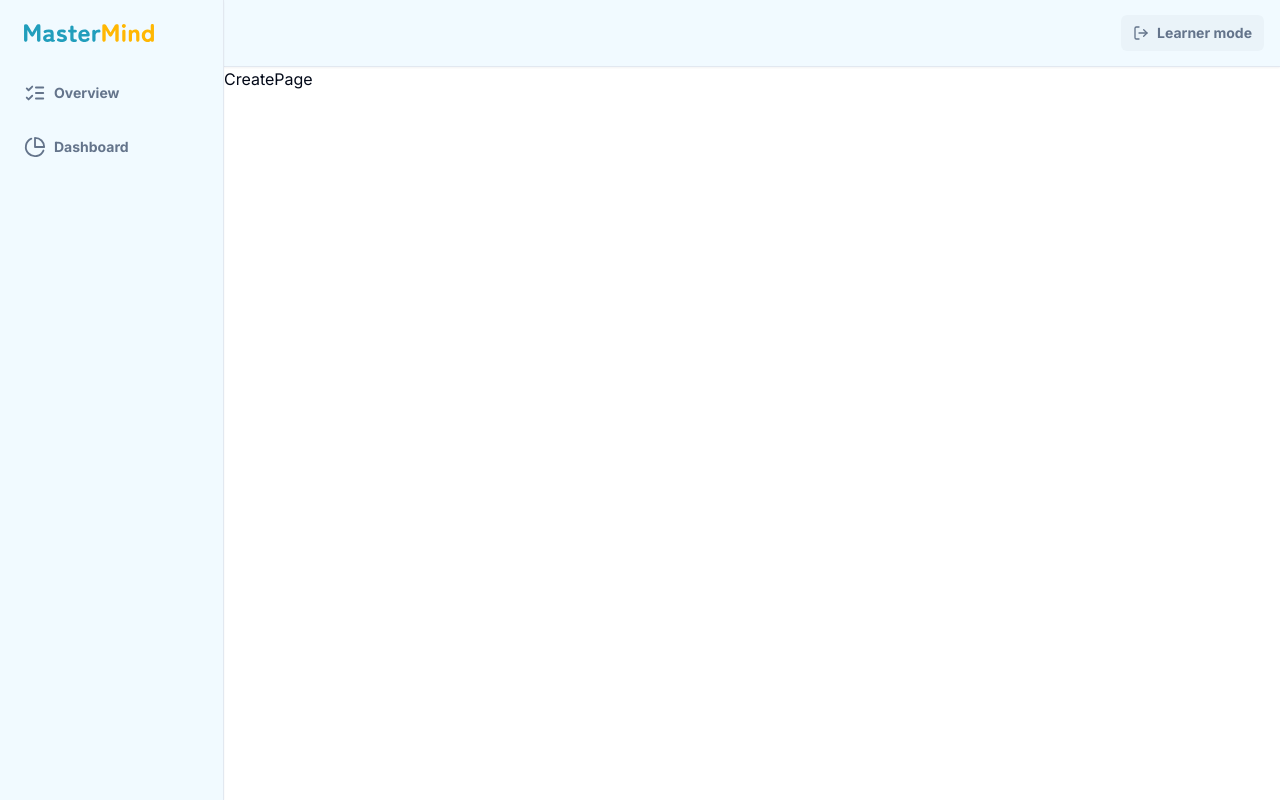
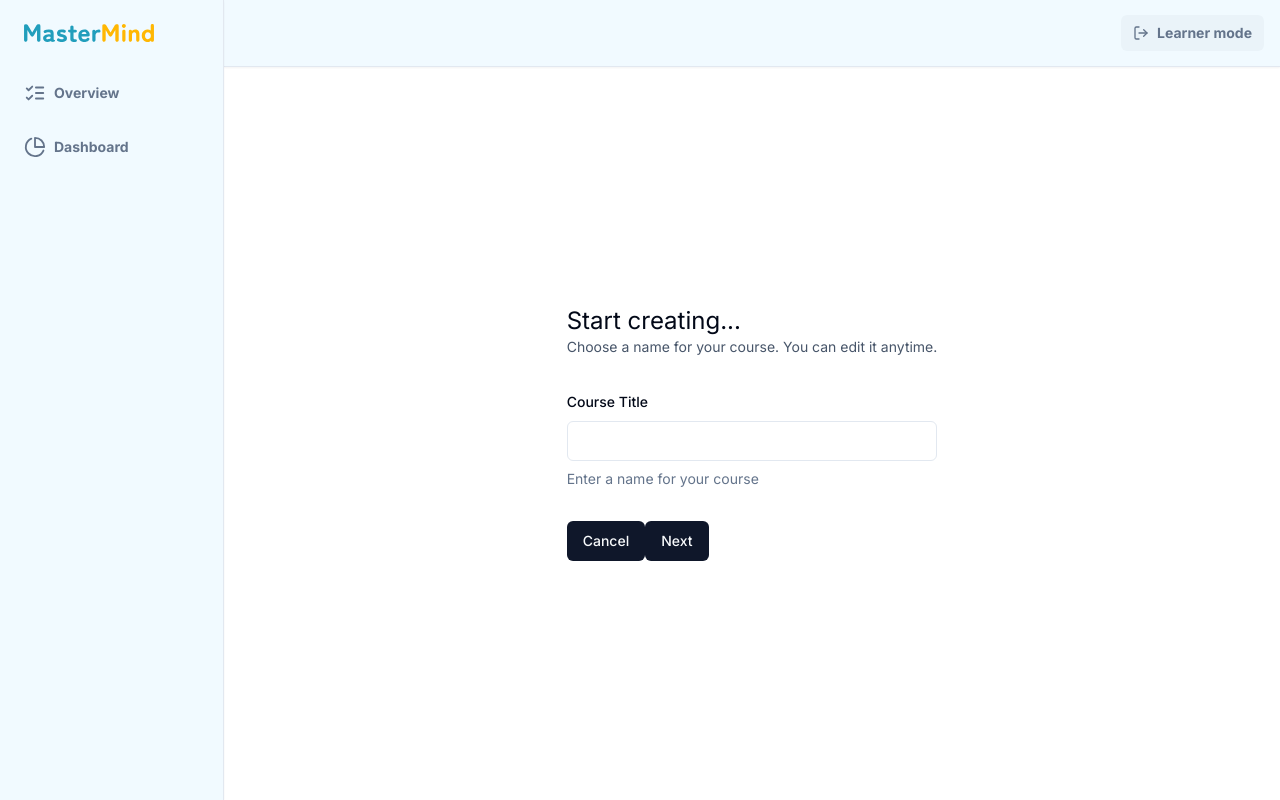
Before and after one commit to Sara-Ho99/master-mind, a Next.js app: page /creator/create in a window 1280 px wide. Built offline with nearby package versions, Linux system fonts and the light colour scheme.

Commit message:
feat: title, desc, and a basic form for create page

```diff
--- a/app/(mainpage)/(routes)/creator/create/page.tsx
+++ b/app/(mainpage)/(routes)/creator/create/page.tsx
@@ -1,4 +1,5 @@
 "use client";
+
 import * as z from "zod"; // zod for schema validation
 import axios from "axios";
 import { zodResolver } from "@hookform/resolvers/zod";
@@ -19,17 +20,68 @@ import {
 import { Button } from "@/components/ui/button";
 import { Input } from "@/components/ui/input";
 
+// Form validation
+const formSchema = z.object({
+  title: z.string().min(1, {
+    message: "Title is required",
+  }),
+});
+
 function CreatePage() {
-  // Form validation
-  const formSchema = z.object({
-    title: z.string().min(1, {
-      message: "Title is required",
-    }),
+  // Initialize useForm hook
+  const form = useForm<z.infer<typeof formSchema>>({
+    resolver: zodResolver(formSchema),
+    defaultValues: {
+      title: "",
+    },
   });
 
+  // use formState to get the state of the form
+  const { isSubmitting, isValid } = form.formState;
+
+  // Handle form submission
+  const handleFormSubmit = (values: z.infer<typeof formSchema>) => {
+    console.log(values);
+  };
+
   return (
-    <div>
-      <h1>CreatePage</h1>
+    <div className="max-w-5xl mx-auto flex md:items-center md:justify-center h-full p-6">
+      <div>
+        <h1 className="text-2xl">Start creating...</h1>
+        <p className="text-sm text-slate-600">
+          Choose a name for your course. You can edit it anytime.
+        </p>
+        {/* Shadcn UI */}
+        <Form {...form}>
+          <form
+            onSubmit={form.handleSubmit(handleFormSubmit)}
+            className="space-y-8 mt-8"
+          >
+            <FormField
+              control={form.control}
+              name="title"
+              render={(field) => (
+                <FormItem>
+                  <FormLabel>Course Title</FormLabel>
+                  <FormControl>
+                    <Input />
+                  </FormControl>
+                  <FormDescription>
+                    Enter a name for your course
+                  </FormDescription>
+                  <FormMessage />
+                </FormItem>
+              )}
+            />
+            <div>
+              <Link href="/">
+                <Button>Cancel</Button>
+              </Link>
+              <Button>Next</Button>
+            </div>
+          </form>
+        </Form>
+      </div>
     </div>
   );
 }
```
